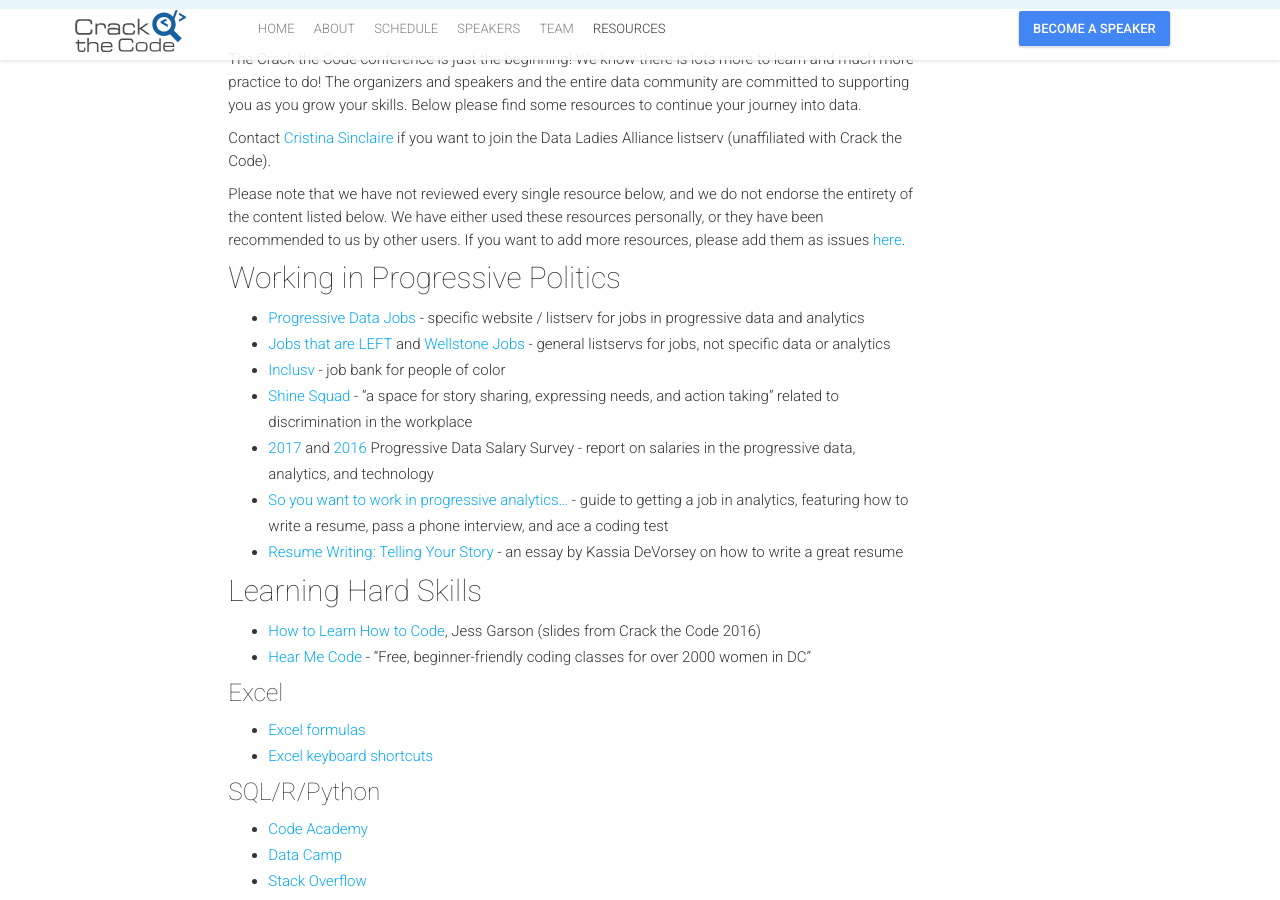
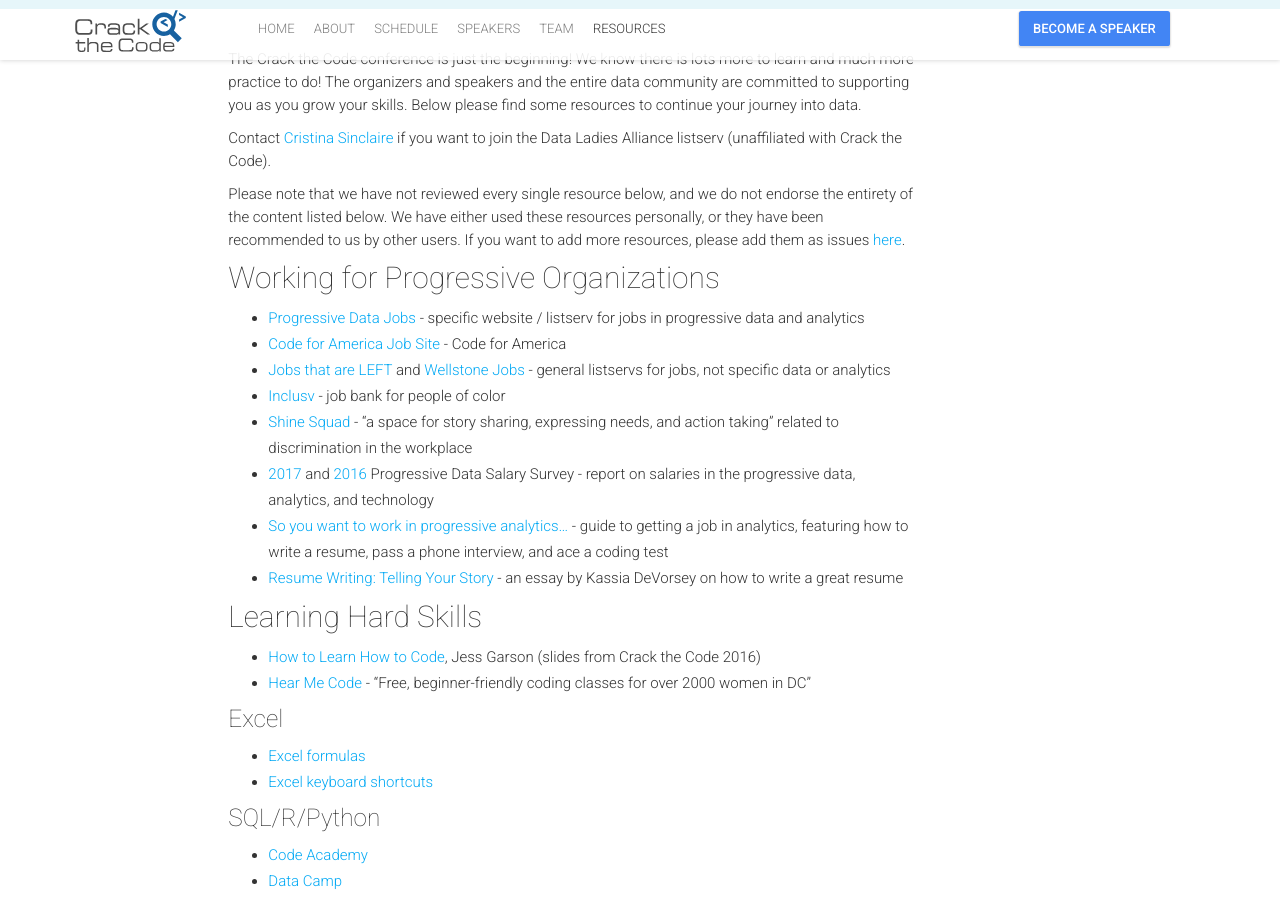
Before and after one commit to anniejw6/crackthecode_site, a Jekyll site: the page built from resources.md, in a window 1280 px wide and 900 px high, scrolled down 398 px. Built offline with Jekyll 4.4.1, drawn with Linux system fonts in a browser that asks for light colours; nearby versions of some CDN libraries; comment, search, counter and statistics services are not loaded.

Commit message:
Update resources.md

```diff
--- a/resources.md
+++ b/resources.md
@@ -12,9 +12,10 @@
 
 Please note that we have not reviewed every single resource below, and we do not endorse the entirety of the content listed below. We have either used these resources personally, or they have been recommended to us by other users. If you want to add more resources, please add them as issues [here](https://github.com/anniejw6/crackthecodesite).
 
-##### Working in Progressive Politics
+##### Working for Progressive Organizations
 
 * [Progressive Data Jobs](https://www.progressivedatajobs.org/) - specific website / listserv for jobs in progressive data and analytics
+* [Code for America Job Site](https://jobs.codeforamerica.org/) - Code for America
 * [Jobs that are LEFT](https://groups.google.com/forum/#!forum/jobsthatareleft) and [Wellstone Jobs](https://groups.google.com/forum/#!forum/noi-jobs) - general listservs for jobs, not specific data or analytics
 * [Inclusv](http://www.inclusv.com/) - job bank for people of color
 * [Shine Squad](http://shinesquad.org/) - "a space for story sharing, expressing needs, and action taking" related to discrimination in the workplace
```
